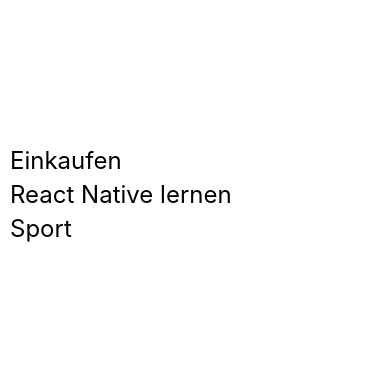
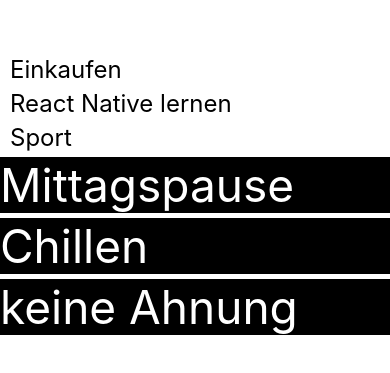
Before and after one commit to behrends/TodosRN, a React Native app: screen / in a window 390 px wide. Shown: the part 225-598 px from the top of the page. Built offline with nearby package versions, Linux system fonts and the light colour scheme.

Commit message:
Übung: MyTodo Komponenten

```diff
--- a/App.js
+++ b/App.js
@@ -1,6 +1,7 @@
 import { StatusBar } from 'expo-status-bar';
 import { StyleSheet, View } from 'react-native';
 import Todo from './components/Todo';
+import MyTodo from './components/MyTodo';
 
 export default function App() {
   return (
@@ -8,6 +9,9 @@
       <Todo text="Einkaufen" course="TIF20A" />
       <Todo text="React Native lernen" />
       <Todo text="Sport" />
+      <MyTodo todoText="Mittagspause" />
+      <MyTodo todoText="Chillen" />
+      <MyTodo todoText="keine Ahnung" />
       <StatusBar style="auto" />
     </View>
   );
--- /dev/null
+++ b/components/MyTodo.js
@@ -0,0 +1,15 @@
+import { StyleSheet, Text } from 'react-native';
+
+export default function MyTodo(props) {
+  return <Text style={styles.invertedText}>{props.todoText}</Text>;
+}
+
+const styles = StyleSheet.create({
+  invertedText: {
+    width: '100%',
+    fontSize: 46,
+    color: 'white',
+    backgroundColor: 'black',
+    marginBottom: 5,
+  },
+});
```
